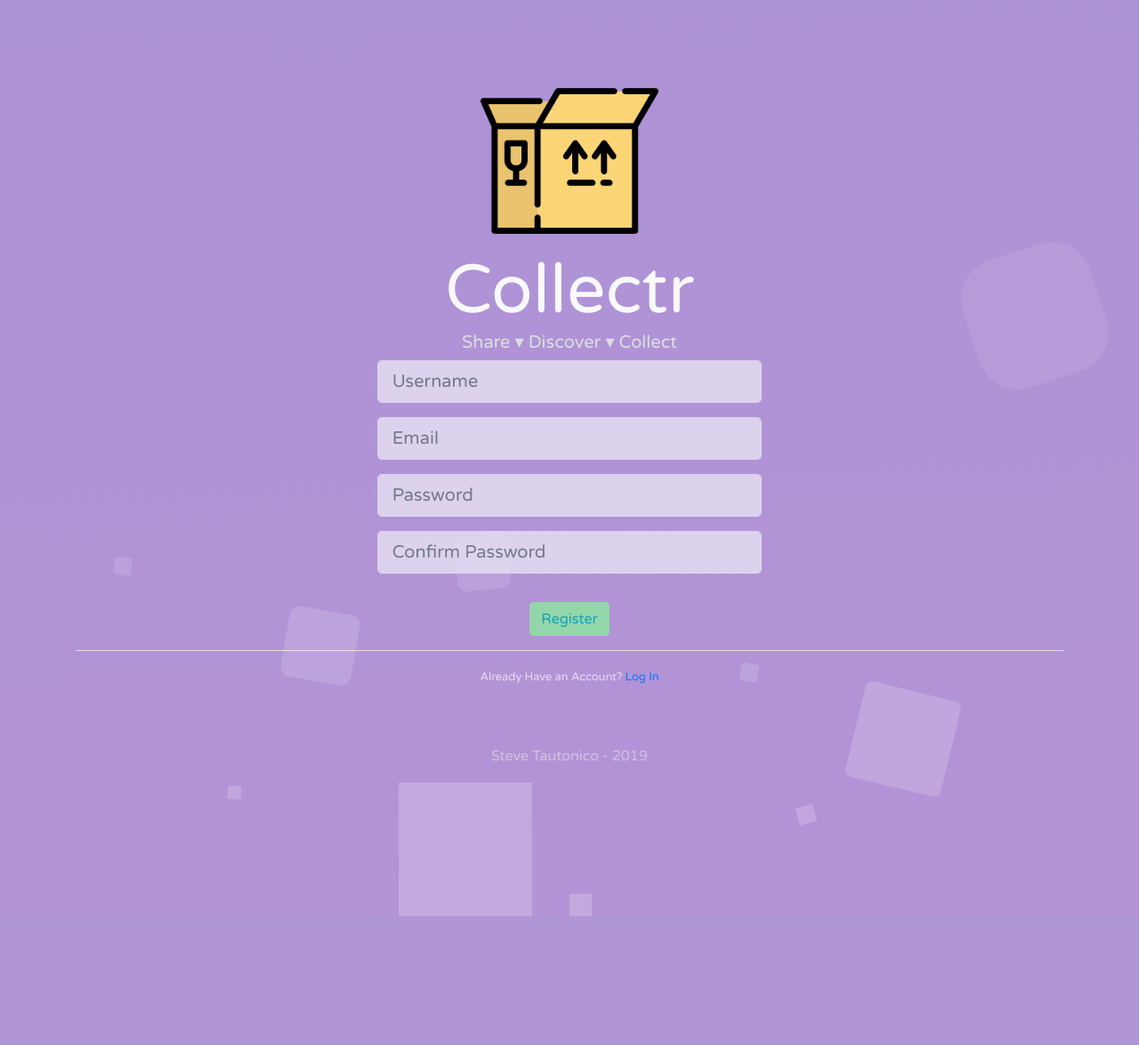
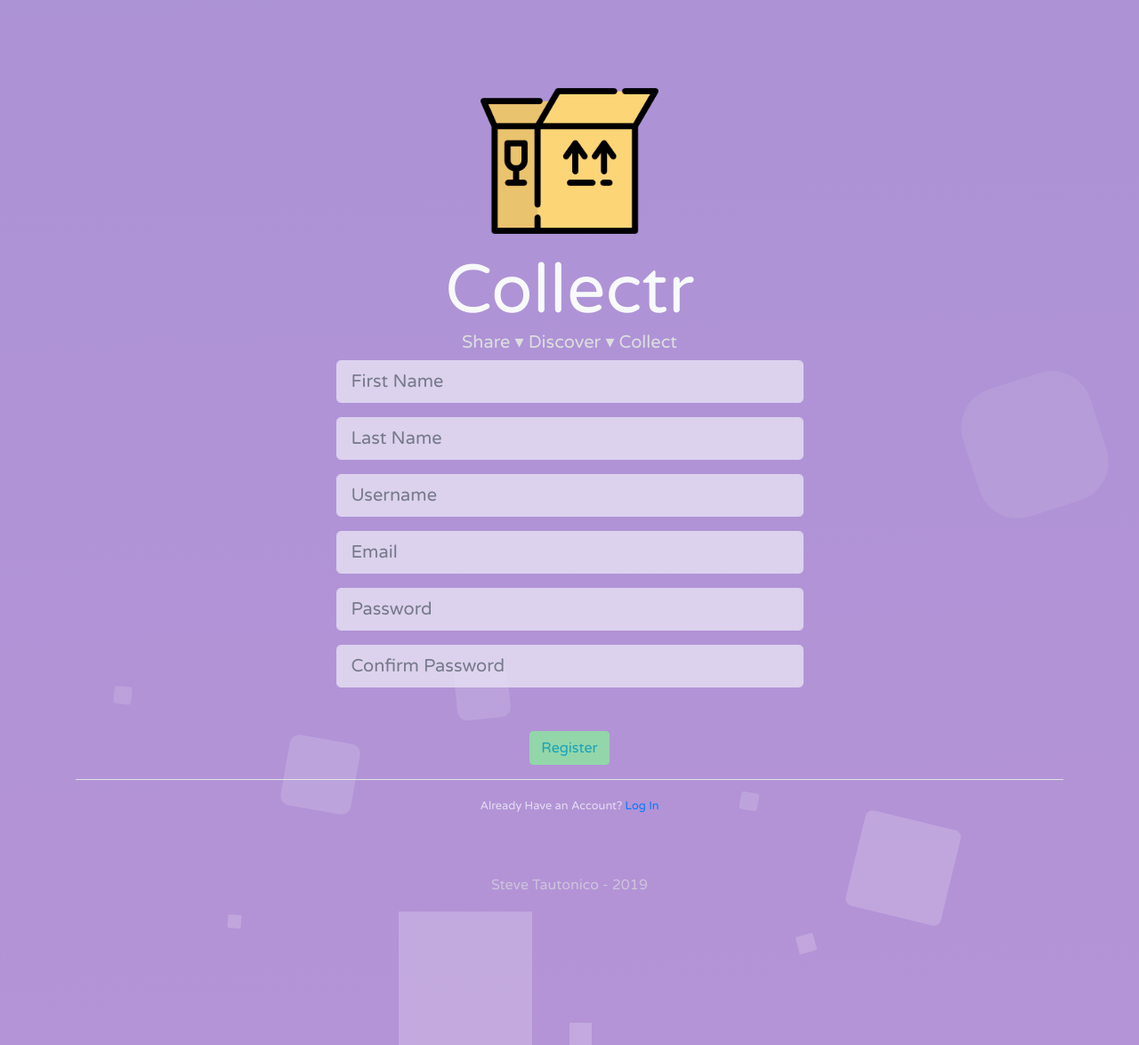
Before and after one commit to mario6297/collectr, a Flask app: page / in a window 1280 px wide. Shown: the whole page at 89% size. Before the commit the page ends 1030 px from the top, so only its background shows below. Run offline with Flask 2, Linux system fonts and the light colour scheme; some libraries are stand-ins or nearby versions.

Commit message:
Finalized homepage with login system

```diff
--- a/app/controllers/home.py
+++ b/app/controllers/home.py
@@ -1,6 +1,8 @@
 # -*- coding: utf-8 -*-
-from flask import Blueprint, render_template
+from flask import Blueprint, render_template, redirect, url_for
 from app.forms import RegForm
+from app import db, bcrypt
+from app.models import User
 
 blueprint = Blueprint('home', __name__)
 
@@ -8,4 +10,11 @@
 @blueprint.route('/', methods=["POST", "GET"])
 def home():
     form = RegForm()
+    if form.validate_on_submit():
+        hashed_password = bcrypt.generate_password_hash(form.password.data).decode("utf-8")
+        new_user = User(first_name=form.first_name.data, last_name=form.last_name.data, username=form.username.data,
+                        email=form.email.data, password=hashed_password)
+        db.session.add(new_user)
+        db.session.commit()
+        return redirect(url_for("credits.credits"))
     return render_template('index.html', form=form)
--- a/app/forms.py
+++ b/app/forms.py
@@ -33,11 +33,13 @@
         if user:
             raise ValidationError("That email is already taken.")
         domain = email.data.split("@")
-        if domain[1] in emails:
-            raise ValidationError("Please don't use a disposable email address.")
+        try:
+            if domain[1] in emails:
+                raise ValidationError("Please don't use a disposable email address.")
+        except Exception:
+            raise ValidationError("Please use a valid email.")
 
     def validate_password(self, password):
-        print(password.data)
         if password.data in common_passwords.passwords:
             raise ValidationError("Please use a safer password")
 
--- a/app/static/css/index.css
+++ b/app/static/css/index.css
@@ -64,6 +64,8 @@
     /*background: rgb(192, 147, 214);*/
     background: linear-gradient(358deg, #c093d6, #aa93d6, #593997);
     background-size: 600% 600%;
+    min-width: 100%;
+    min-height: 100%;
 
     -webkit-animation: Flow 20s linear infinite;
     -moz-animation: Flow 20s linear infinite;
@@ -120,8 +122,8 @@
 }
 
 /* Background Animation */
-circles {
-    position: absolute;
+.circles {
+
     top: 0;
     left: 0;
     width: 100%;
@@ -234,6 +236,11 @@
 
 }
 
+#title-container {
+    height: 100%;
+    width: 100%;
+}
+
 .btn {
     background-color: #93d6aa;
     border-color: #93d6aa;
--- a/app/templates/index.html
+++ b/app/templates/index.html
@@ -2,6 +2,7 @@
 <html lang="en">
 <head>
     <meta charset="UTF-8">
+    <meta name="viewport" content="width=device-width, initial-scale=1, maximum-scale=1">
     <link href="{{ url_for('static', filename='favicon.ico') }}" rel="shortcut icon">
     <!--  Bootstrap CSS  -->
     <link href="//maxcdn.bootstrapcdn.com/bootstrap/4.1.1/css/bootstrap.min.css" rel="stylesheet" id="bootstrap-css">
@@ -16,7 +17,7 @@
     <title>Collectr</title>
 </head>
 <body>
-<div class="container" id="title-container">
+<div class="container text-center" id="title-container">
     <!-- Enable flash messages -->
     <!-- Dismissible came from bootstrap documentation: (https://getbootstrap.com/docs/4.0/components/alerts/#dismissing) -->
     {% with messages = get_flashed_messages(with_categories=true) %}
@@ -54,11 +55,39 @@
     </div>
     <form method="POST" action="" class="form-signin">
         {{ form.hidden_tag() }}
+        {{ form.csrf_token }}
         <fieldset class="form-group">
 
+            {# First Name #}
+            <div class="form-group col-xs-12 col-sm-8 col-lg-6 mx-auto d-block">
+                {% if form.first_name.errors %}
+                {{ form.first_name(class="form-control form-control-lg is-invalid") }}
+                <div class="invalid-feedback">
+                    {% for error in form.first_name.errors %}
+                    <span>{{ error }}</span>
+                    {% endfor %}
+                </div>
+                {% else %}
+                {{ form.first_name(class="form-control form-control-lg", placeholder="First Name") }}
+                {% endif %}
+            </div>
+
+            {# Last Name #}
+            <div class="form-group col-xs-12 col-sm-8 col-lg-6 mx-auto d-block">
+                {% if form.last_name.errors %}
+                {{ form.last_name(class="form-control form-control-lg is-invalid") }}
+                <div class="invalid-feedback">
+                    {% for error in form.last_name.errors %}
+                    <span>{{ error }}</span>
+                    {% endfor %}
+                </div>
+                {% else %}
+                {{ form.last_name(class="form-control form-control-lg", placeholder="Last Name") }}
+                {% endif %}
+            </div>
+
             {# Username #}
-            <div class="form-group col-5 mx-auto d-block">
-
+            <div class="form-group col-xs-12 col-sm-8 col-lg-6 mx-auto d-block">
                 {% if form.username.errors %}
                 {{ form.username(class="form-control form-control-lg is-invalid") }}
                 <div class="invalid-feedback">
@@ -72,7 +101,7 @@
             </div>
 
             {# email #}
-            <div class="form-group col-5 mx-auto d-block">
+            <div class="form-group col-xs-12 col-sm-8 col-lg-6 mx-auto d-block">
 
                 {% if form.email.errors %}
                 {{ form.email(class="form-control form-control-lg is-invalid") }}
@@ -88,7 +117,7 @@
 
 
             {# Password#}
-            <div class="form-group col-5 mx-auto d-block">
+            <div class="form-group col-xs-12 col-sm-8 col-lg-6 mx-auto d-block">
 
                 {% if form.password.errors %}
                 {{ form.password(class="form-control form-control-lg is-invalid") }}
@@ -103,7 +132,7 @@
             </div>
 
             {# Confirm Password#}
-            <div class="form-group col-5 mx-auto d-block">
+            <div class="form-group col-xs-12 col-sm-8 col-lg-6 mx-auto d-block">
 
                 {% if form.confirm_password.errors %}
                 {{ form.confirm_password(class="form-control form-control-lg is-invalid") }}
@@ -117,19 +146,21 @@
                 {% endif %}
             </div>
 
-            <!-- recaptcha  -->
-<!--            <div class="form-group">-->
-<!--                {% if form.recaptcha.errors %}-->
-<!--                {{ form.recaptcha(class="form-control form-control-lg is-invalid") }}-->
-<!--                <div class="invalid-feedback">-->
-<!--                    {% for error in form.recaptcha.errors %}-->
-<!--                    <span>{{ error }}</span>-->
-<!--                    {% endfor %}-->
-<!--                </div>-->
-<!--                {% else %}-->
-<!--                {{ form.recaptcha(class="form-control g-recaptcha form-control-sm") }}-->
-<!--                {% endif %}-->
-<!--            </div>-->
+            {# Recaptcha #}
+            <div class="form-group col-xs-12 col-sm-8 col-lg-6 mx-auto d-block">
+
+                {% if form.recaptcha.errors %}
+                {{ form.recaptcha(class="form-control form-control-lg is-invalid") }}
+                <div class="invalid-feedback">
+                    {% for error in form.recaptcha.errors %}
+                    <span>{{ error }}</span>
+                    {% endfor %}
+                </div>
+                {% else %}
+                {{ form.recaptcha(class="form-control form-control-lg") }}
+                {% endif %}
+            </div>
+
         </fieldset>
         {# Submit Button#}
         <div class="form-group mx-auto d-block text-center">
```
Also changed, not shown: docs/requirements.txt (added, +7 -0 lines), reset_database.py (added, +9 -0 lines), app/site.db (added), app/static/css/main.css (line endings or trailing spaces).
